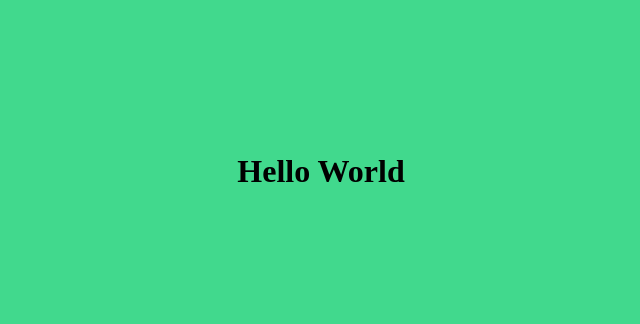
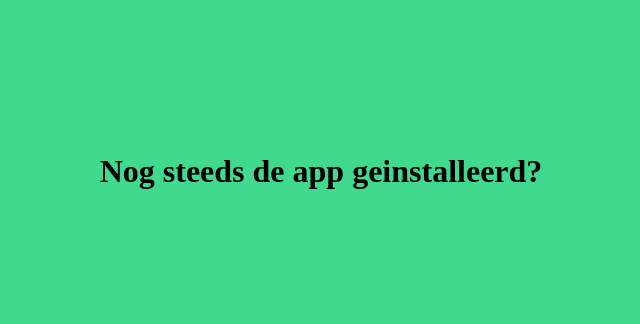
Before and after one commit to pimkanters/kanterspim.github.io, a plain HTML site: page index.html in a window 1280 px wide. Shown: the whole page, without its empty margins (319-959 px from the left). Drawn offline with Linux system fonts and the light colour scheme.

Commit message:
Update index.html

```diff
--- a/index.html
+++ b/index.html
@@ -12,7 +12,7 @@
     <link rel="manifest" href="manifest.json">
   </head>
   <body>
-    <h1 class="vertical-container">Hello World</h1>
+    <h1 class="vertical-container">Nog steeds de app geinstalleerd?</h1>
 
     <!--<script src="app.js" async></script>-->
 
```
